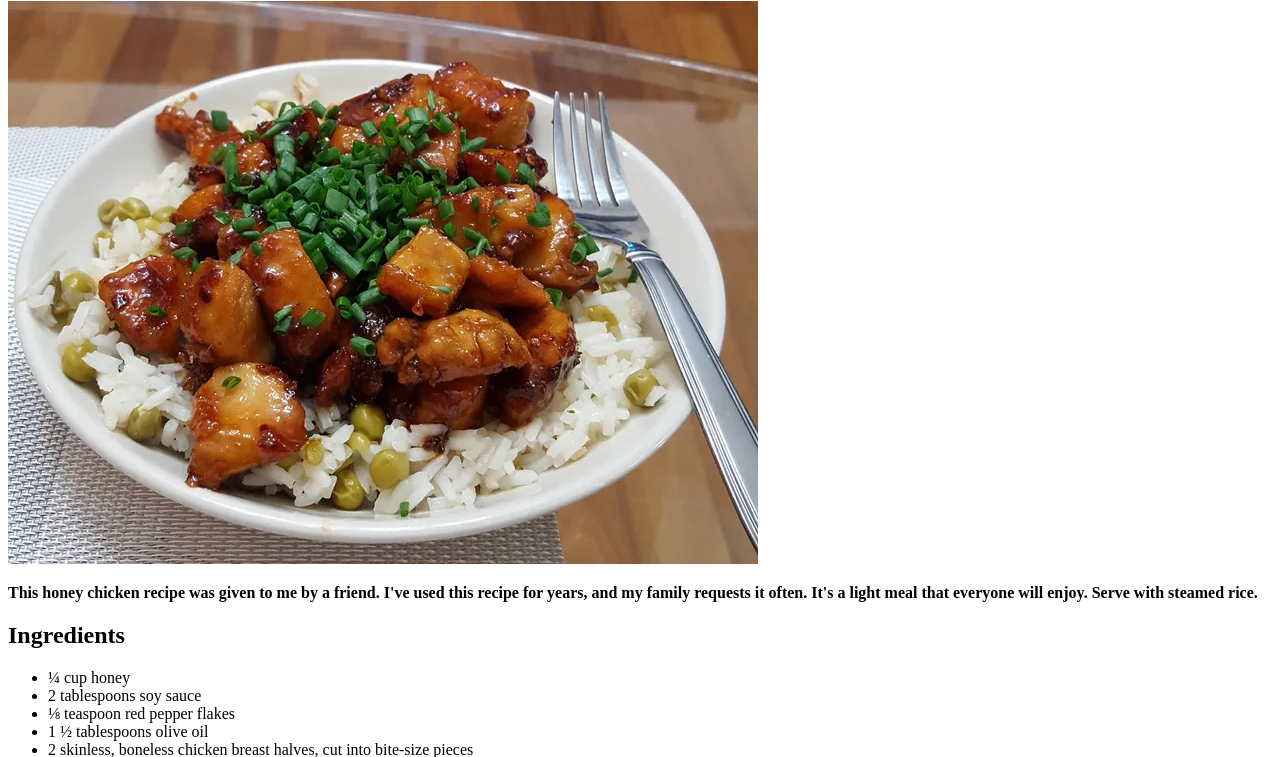
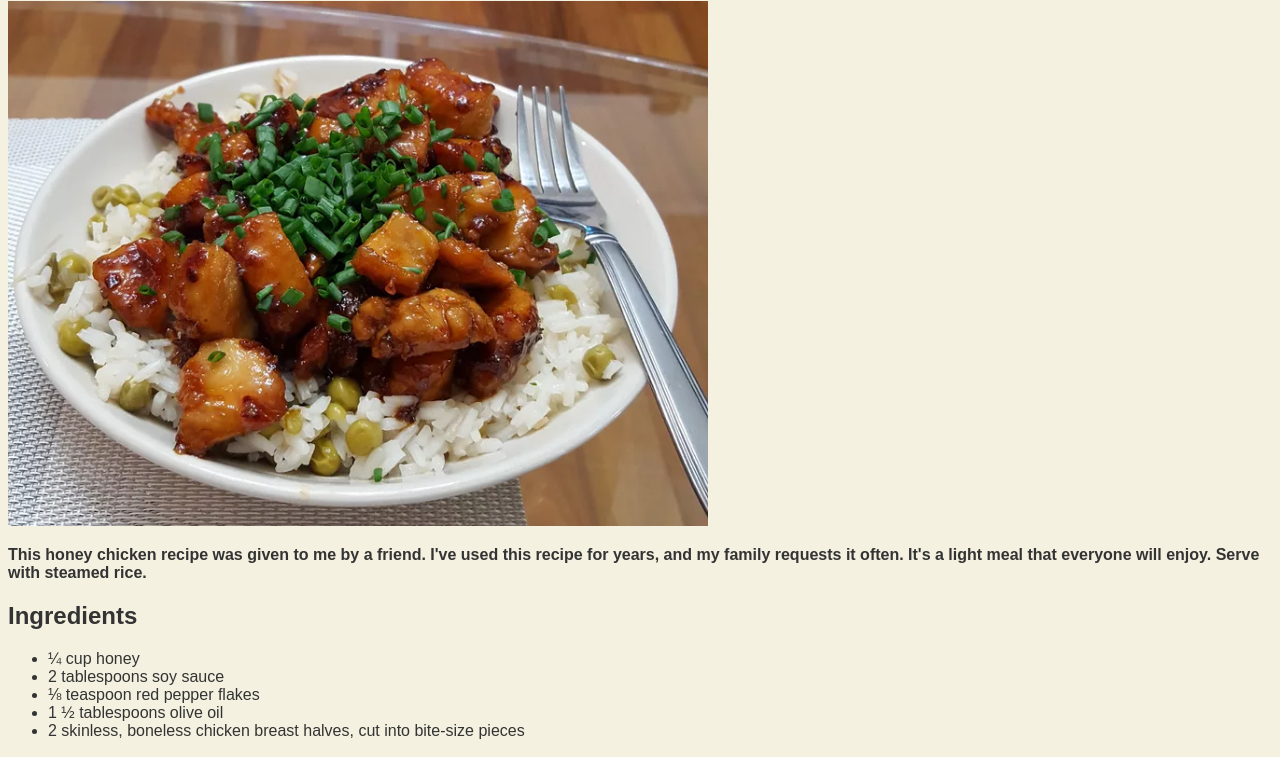
Before and after one commit to filipryznar/odin-recipes, a plain HTML site: page recipes/honey_glayed_chicken.html in a window 1280 px wide. Shown: the part 79-836 px from the top of the page. Drawn offline with Linux system fonts and the light colour scheme.

Commit message:
add basic CSS styles

```diff
--- a/recipes/honey_glayed_chicken.html
+++ b/recipes/honey_glayed_chicken.html
@@ -5,10 +5,11 @@
     <meta http-equiv="X-UA-Compatible" content="IE=edge">
     <meta name="viewport" content="width=H, initial-scale=1.0">
     <title>Honey Glazed Chicken</title>
+    <link rel="stylesheet" href="../style.css">
 </head>
 <body>
     <h1>Honey Glazed Chicken</h1>
-    <img src="../img/231939_Honey-Glazed-Chicken_Adam-Vaccarezza_4564886_original-4x3-1-acb1de801b6541b69e06bf7b731c1b60.webp" alt="Easy Korean Ground Beef Bowl">
+    <img class="hero" src="../img/231939_Honey-Glazed-Chicken_Adam-Vaccarezza_4564886_original-4x3-1-acb1de801b6541b69e06bf7b731c1b60.webp" alt="Easy Korean Ground Beef Bowl">
     <p><strong>This honey chicken recipe was given to me by a friend. I've used this recipe for years, and my family requests it often. It's a light meal that everyone will enjoy. Serve with steamed rice.</strong></p>
     <h2>Ingredients</h2>
     <ul>
--- /dev/null
+++ b/style.css
@@ -0,0 +1,12 @@
+body {
+    background-color: #F4F1E0;
+    color: #333333;
+    font-family: sans-serif;
+}
+li {
+    font-weight: 400;
+}
+.hero {
+    height: auto;
+    width: 700px;
+}
```
Also changed, not shown: index.html (+1 -0 lines), recipes/korean_beef.html (+2 -1 lines), recipes/ramen.html (+2 -1 lines).
